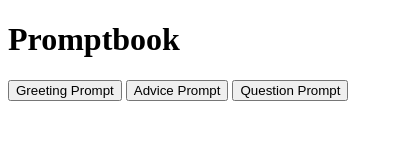
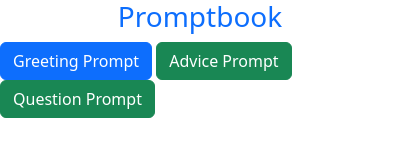
Before and after one commit to AnoukvanGemert/PromptBook, a browser extension: page FRONTEND/HTML/popup.html in a window 400 px wide. Drawn offline with nearby package versions, Linux system fonts and the light colour scheme.

Commit message:
bootstrap implementation

```diff
--- a/FRONTEND/HTML/popup.html
+++ b/FRONTEND/HTML/popup.html
@@ -3,11 +3,13 @@
 <head>
     <title>My Promptbook</title>
     <script src="../JS/popup.js"></script>
+    <link href="https://cdn.jsdelivr.net/npm/bootstrap@5.3.3/dist/css/bootstrap.min.css" rel="stylesheet" integrity="sha384-QWTKZyjpPEjISv5WaRU9OFeRpok6YctnYmDr5pNlyT2bRjXh0JMhjY6hW+ALEwIH" crossorigin="anonymous">
 </head>
 <body>
-    <h1>Promptbook</h1>
-    <button onclick="insertPrompt('Start the conversation with a friendly greeting and ask how the user\'s day is going.')">Greeting Prompt</button>
-    <button onclick="insertPrompt('Ask the user if they need advice on any specific topic and provide a supportive response.')">Advice Prompt</button>
-    <button onclick="insertPrompt('Encourage the user to ask any questions they might have about a given topic.')">Question Prompt</button>
-</body>
+    <h1 class="text-center text-primary">Promptbook</h1>
+    <button class="btn btn-primary" onclick="insertPrompt('Start the conversation with a friendly greeting and ask how the user\'s day is going.')">Greeting Prompt</button>
+    <button class="btn btn-success" onclick="insertPrompt('Ask the user if they need advice on any specific topic and provide a supportive response.')">Advice Prompt</button>
+    <button class="btn btn-success" onclick="insertPrompt('Encourage the user to ask any questions they might have about a given topic.')">Question Prompt</button>
+
+   </body>
 </html>
```
